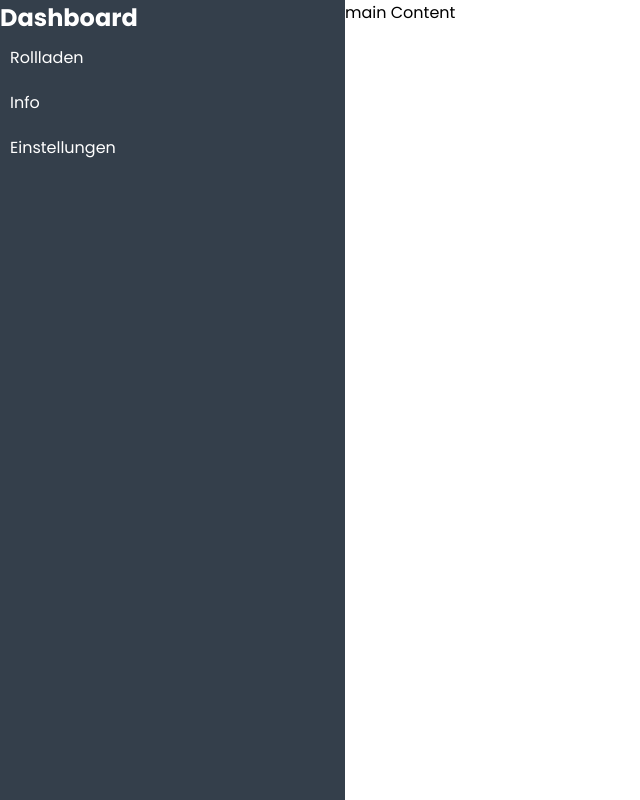
After one commit to Jogi04/Rollladensteuerung, a Flask app: page /dashboard in a window 1280 px wide. The commit adds this page. Shown: the whole page, without its empty margins (0-640 px from the left). Run offline with Flask 2, Linux system fonts and the light colour scheme.

Commit message:
added dashboard.html

```diff
--- a/Rollladensteuerung/routes.py
+++ b/Rollladensteuerung/routes.py
@@ -8,6 +8,11 @@ from Rollladensteuerung.communication import Client
 @app.route('/home')
 def home():
     return render_template('home.html', shutters=Shutter.query.all())
+
+
+@app.route('/dashboard')
+def dashboard():
+    return render_template('dashboard.html')
 
 
 @app.route('/handle_shutter_change', methods=['POST'])
--- /dev/null
+++ b/Rollladensteuerung/static/dashboard.css
@@ -0,0 +1,40 @@
+@import url('https://fonts.googleapis.com/css2?family=Poppins:wght@200;300;400;500;600;700;800;900&display=swap');
+
+:root {
+  --color-primary: rgb(236, 242, 245);
+  --color-secondary: rgb(52, 63, 75);
+  --box-shadow: #b0bec5;
+}
+
+* {
+    padding: 0;
+    margin: 0;
+    text-decoration: none;
+    list-style-type: none;
+    margin: 0px;
+    font-family: Poppins, sans-serif;
+}
+
+.side-navbar {
+    width: 345px;
+    position: fixed;
+    height: 100%;
+    background: var(--color-secondary);
+}
+
+.nav-title {
+    color: white;
+}
+
+.nav-item {
+    color: white;
+    padding: 10px;
+}
+
+.nav-item:hover {
+    background: green;
+}
+
+.main-content {
+    margin-left: 345px;
+}
--- a/Rollladensteuerung/static/style.css
+++ b/Rollladensteuerung/static/style.css
@@ -5,7 +5,7 @@
 }
 
 body {
-    font-family: Arial, sans-serif;
+    font-family: Poppins, sans-serif;
     margin: 0;
 }
 
@@ -31,7 +31,7 @@ h2 {
 
 .btn {
     border: none;
-    background: #4CAF50;;
+    background: #4CAF50;
     border-radius: 4px;
     color: white;
     padding: 6px 25px;
--- a/Rollladensteuerung/templates/base.html
+++ b/Rollladensteuerung/templates/base.html
@@ -2,6 +2,9 @@
 <html>
 <head>
     <title>Rollladen Steuerung</title>
+    <link rel="preconnect" href="https://fonts.googleapis.com">
+    <link rel="preconnect" href="https://fonts.gstatic.com" crossorigin>
+    <link href="https://fonts.googleapis.com/css2?family=Poppins:wght@300&display=swap" rel="stylesheet">
     <meta name="viewport" content="width=device-width, initial-scale=1.0">
     {% block head %}
     {% endblock head %}
--- /dev/null
+++ b/Rollladensteuerung/templates/dashboard.html
@@ -0,0 +1,28 @@
+<!DOCTYPE html>
+<html>
+<head>
+    <title>Rollladen Steuerung</title>
+    <meta name="viewport" content="width=device-width, initial-scale=1.0">
+    <link rel="stylesheet" href="/static/dashboard.css">
+</head>
+<body>
+    <div class="side-navbar">
+        <div class="nav-title">
+             <h2><span>Dashboard</span></h2>
+        </div>
+        <div class="nav-item">
+            <span>Rollladen</span>
+        </div>
+        <div class="nav-item">
+            <span>Info</span>
+        </div>
+        <div class="nav-item">
+            <span>Einstellungen</span>
+        </div>
+    </div>
+
+    <div class="main-content">
+        main Content
+    </div>
+</body>
+</html>
```
